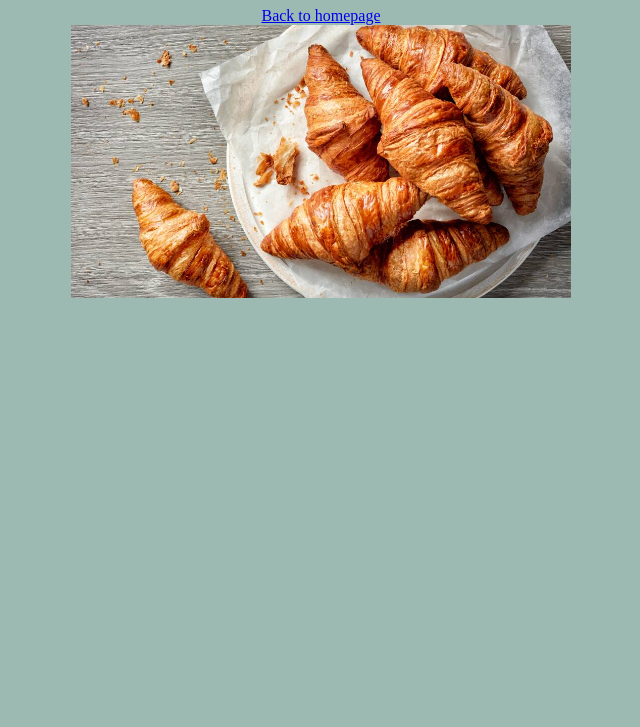
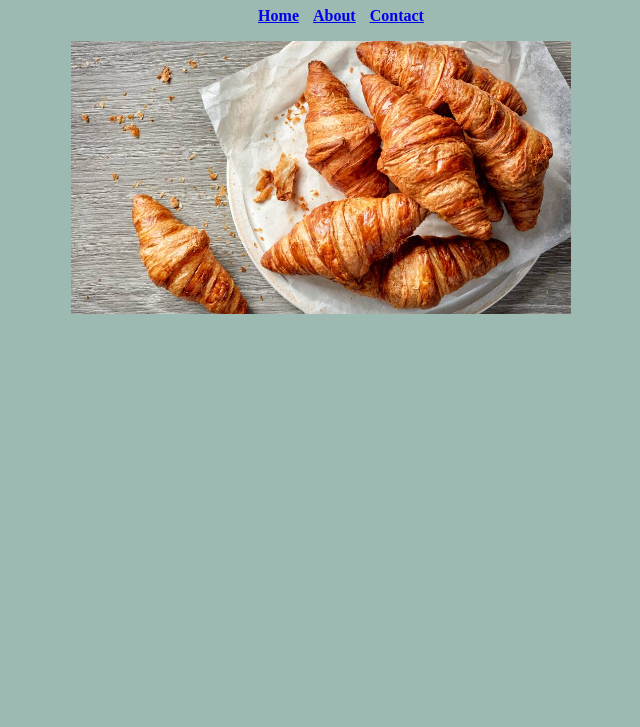
Before and after one commit to Galshka/croissant, a plain HTML site: page photo.html in a window 1280 px wide. Shown: the part 73-800 px from the top of the page, without its empty margins (319-959 px from the left). Drawn offline with Linux system fonts and the light colour scheme.

Commit message:
2 step changed block links

```diff
--- a/photo.html
+++ b/photo.html
@@ -7,7 +7,17 @@
     <link href="/css/styles.css" rel="stylesheet" type="text/css" />
     <title>Photo</title>
     <h1>Amazing Croissant</h1>
-    <a href="/">Back to homepage</a>
+    <ul>
+      <li>
+        <a href="/">Home</a>
+      </li>
+      <li>
+        <a href="/about.html">About</a>
+      </li>
+      <li>
+        <a href="/contact.html">Contact</a>
+      </li>
+    </ul>
     <img src="/images/croissants.jpg" width="500px" />
   </head>
   <body></body>
```
Also changed, not shown: about.html (+11 -0 lines), css/contact.html (+11 -1 lines).
